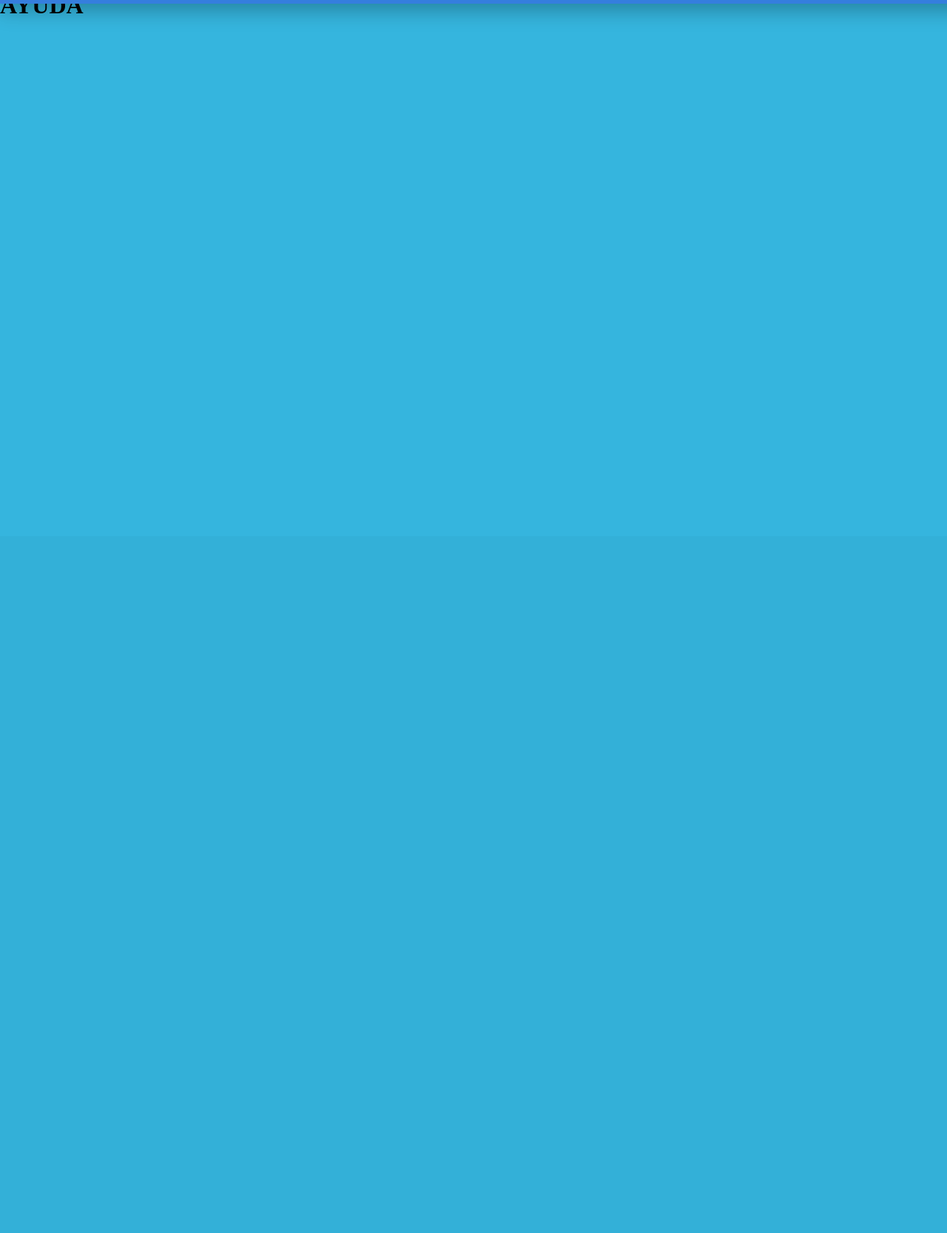
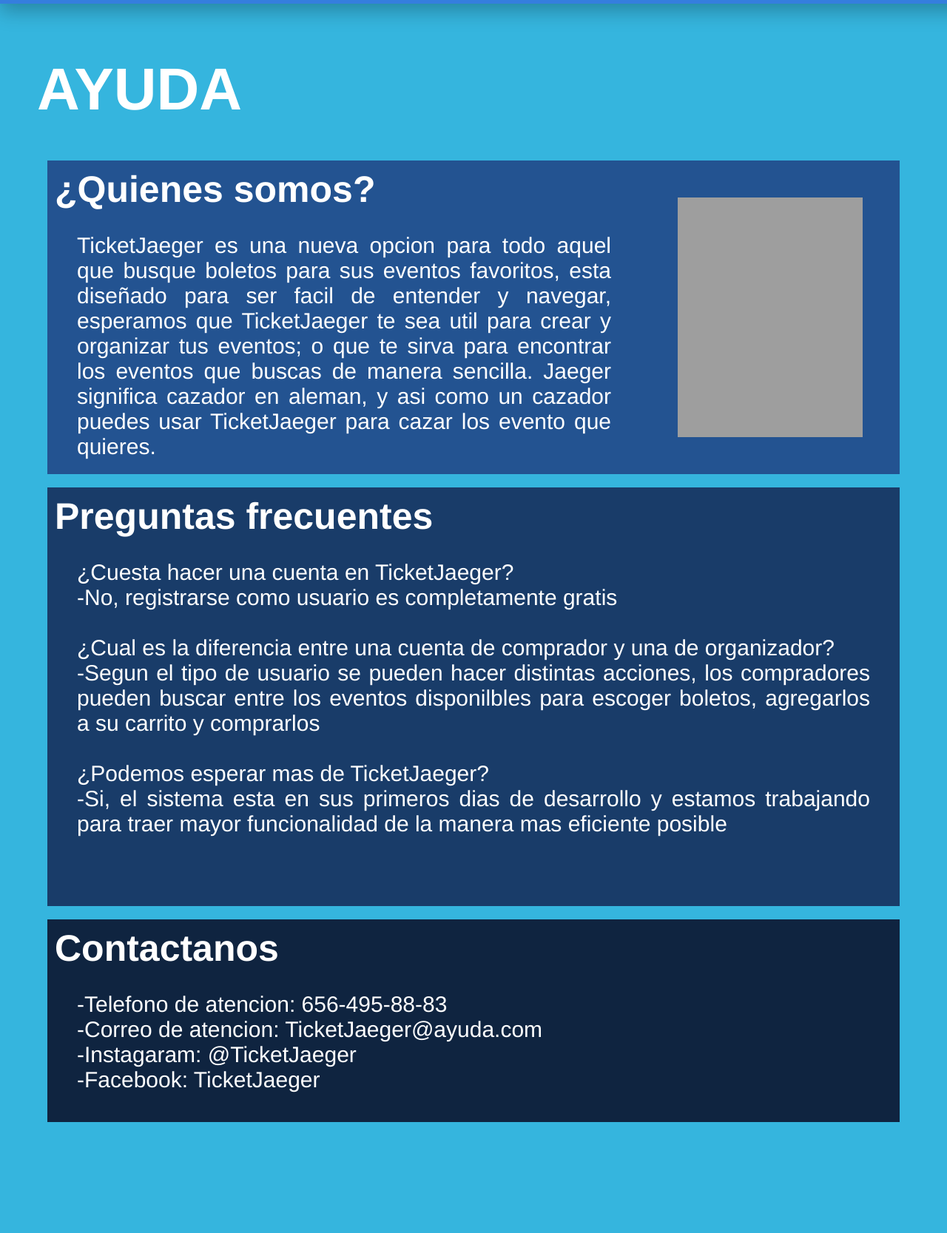
Before and after one commit to metodosformalesds/t3_mfds_2023, a Django app: page /comprador/ayuda/ in a window 1280 px wide. Shown: the part 75-1742 px from the top of the page at 74% size. Before the commit the page ends 97 px from the top, so only its background shows below. Run offline with Django 4.2, Linux system fonts and the light colour scheme; a user stored in the database is signed in; data comes from the database, SQL or seed files in the repository; both versions use the stored data as it was after the commit; grey boxes are pictures that could not be loaded.

Commit message:
Agregado vista ayuda

```diff
--- a/Tickets_Project/TicketOn/templates/Comprador/Ayuda.html
+++ b/Tickets_Project/TicketOn/templates/Comprador/Ayuda.html
@@ -1,5 +1,101 @@
 {% extends 'Conex/Conex_comprador.html' %} {% block content %} {%load static%}
 <link rel="stylesheet" href="{% static 'TicketOn/Comprador.css'%}" />
+<style>
+    h1{
+        font-size: 80px;
+        font-family: "Franklin Gothic Medium", "Arial Narrow", Arial, sans-serif;
+        margin:50px;
+        margin-top: 150px;
+        color:white;
+    }
+
+    .titulo-seccion{
+        font-size: 50px;
+    }
+
+    p{
+        color:white;
+        margin:20px 40px;
+        font-family: "Franklin Gothic Medium", "Arial Narrow", Arial, sans-serif;
+        font-size: 30px;
+    }
+
+   #QS{
+    text-align:justify;
+    text-justify:inter-word;
+    display:flex;
+    background-color: #235391;
+    width: 90%;
+    margin: auto;
+    height: fit-content;
+    justify-content:space-between;
+   }
+
+   #QS img{
+    width:250px;
+    height:auto;
+    margin:50px;
+   }
+
+   #PF{
+    text-align:justify;
+    text-justify:inter-word;
+    padding-bottom:40px;
+    background-color: #193C69;
+    width: 90%;
+    margin: auto;
+   }
+
+   #CT{
+    background-color: #0F2440;
+    text-align:justify;
+    text-justify:inter-word;
+    padding-bottom:20px;
+    width: 90%;
+    margin: auto;
+    margin-bottom: 150px;
+   }
+</style>
 <h1>AYUDA</h1>
 
+<div id="QS">
+    <div id="info">
+        <h2 class="titulo-seccion">¿Quienes somos?</h2>
+        <p>TicketJaeger es una nueva opcion para todo aquel que busque boletos para sus eventos favoritos, esta diseñado para
+            ser facil de entender y navegar, esperamos que TicketJaeger te sea util para crear y organizar tus eventos; o que te sirva para
+            encontrar los eventos que buscas de manera sencilla. Jaeger significa cazador en aleman, y asi como un cazador puedes usar TicketJaeger para
+            cazar los evento que quieres.
+        </p>
+    </div>
+
+    <img id="logo" src={%static 'TicketOn/image/Icon.png '%} alt="Logo de
+      TicketJaeger" />
+</div>
+<br>
+<div id="PF">
+    <h2 class="titulo-seccion">Preguntas frecuentes</h2>
+    <p>
+        ¿Cuesta hacer una cuenta en TicketJaeger?<br>
+        -No, registrarse como usuario es completamente gratis<br>
+        <br>
+        ¿Cual es la diferencia entre una cuenta de comprador y una de organizador?<br>
+        -Segun el tipo de usuario se pueden hacer distintas acciones, los compradores pueden buscar entre los
+        eventos disponilbles para escoger boletos, agregarlos a su carrito y comprarlos<br>
+        <br>
+        ¿Podemos esperar mas de TicketJaeger?<br>
+        -Si, el sistema esta en sus primeros dias de desarrollo y estamos trabajando para traer mayor funcionalidad
+        de la manera mas eficiente posible<br>
+        <br>
+    </p>
+</div>
+<br>
+<div id="CT">
+    <h2 class="titulo-seccion">Contactanos</h2>
+    <p>
+        -Telefono de atencion: 656-495-88-83<br>
+        -Correo de atencion: TicketJaeger@ayuda.com<br>
+        -Instagaram: @TicketJaeger<br>
+        -Facebook: TicketJaeger<br>
+    </p>
+</div>
 {% endblock %}
```
Also changed, not shown: Tickets_Project/db.sqlite3.
